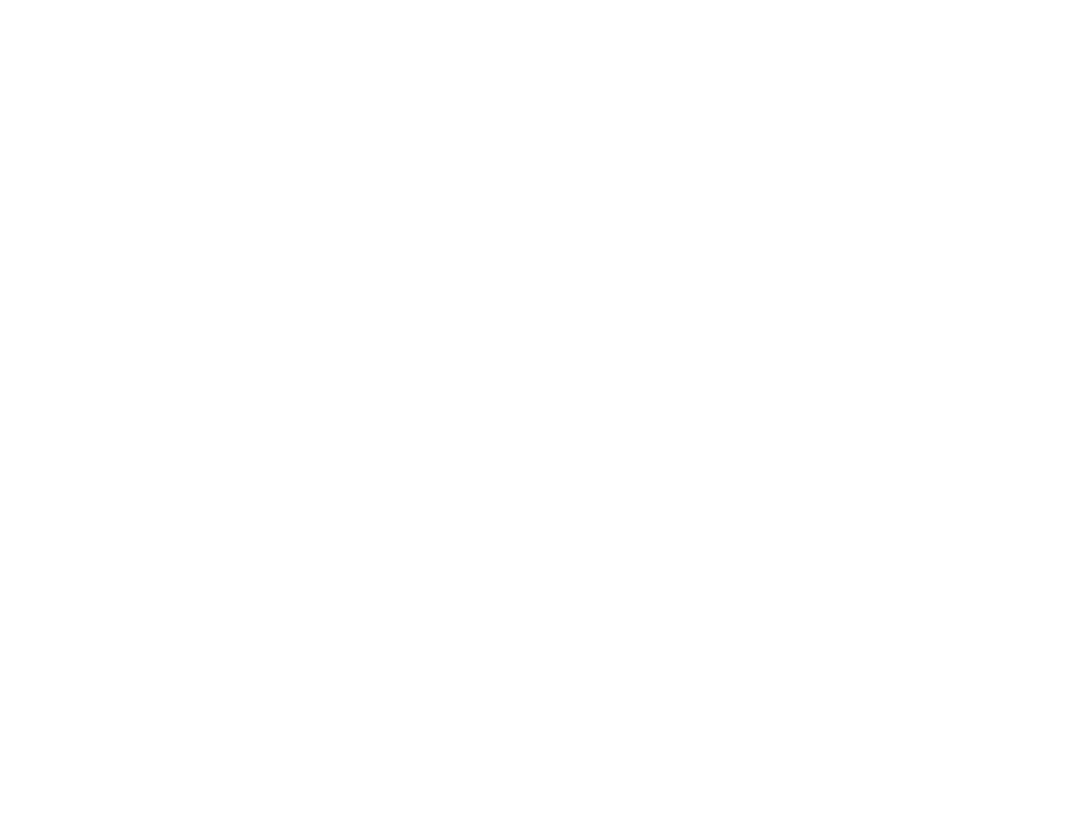
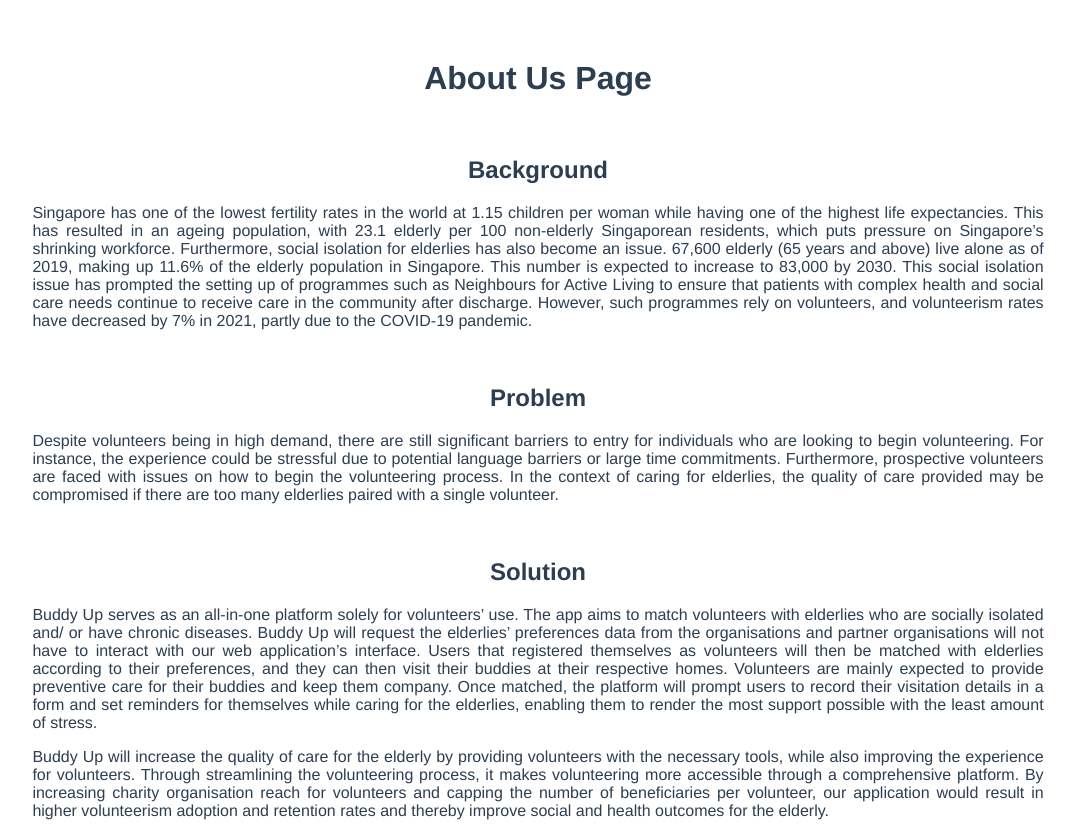
Before and after one commit to yx0555/BuddyUp, a Vue app: page /aboutus in a window 1280 px wide. Before the commit this address had no page. Shown: the whole page, without its empty margins (102-1177 px from the left). Before the commit the page ends 800 px from the top, so only its background shows below. Built offline with nearby package versions, Linux system fonts and the light colour scheme.

Commit message:
about us & home page, fixed image

```diff
--- a/src/router/index.js
+++ b/src/router/index.js
@@ -5,6 +5,7 @@ import MyBuddies from '@/views/MyBuddies.vue'
 import MyCalendar from '@/views/MyCalendar.vue'
 import Profile from '@/views/Profile.vue'
 import Register from '@/views/Register.vue'
+import AboutUs from '@/views/AboutUs.vue'
 
 const routes = [
     {
@@ -36,6 +37,11 @@ const routes = [
         path: '/register',
         name: 'Register',
         component: Register
+    },
+    {
+        path: '/aboutus',
+        name: 'AboutUs',
+        component: AboutUs
     }
 ]
 
--- /dev/null
+++ b/src/views/AboutUs.vue
@@ -0,0 +1,70 @@
+<template>
+  <h1>About Us Page</h1>
+  <br />
+  <h2>Background</h2>
+  <p>
+    Singapore has one of the lowest fertility rates in the world at 1.15
+    children per woman while having one of the highest life expectancies. This
+    has resulted in an ageing population, with 23.1 elderly per 100 non-elderly
+    Singaporean residents, which puts pressure on Singapore’s shrinking
+    workforce. Furthermore, social isolation for elderlies has also become an
+    issue. 67,600 elderly (65 years and above) live alone as of 2019, making up
+    11.6% of the elderly population in Singapore. This number is expected to
+    increase to 83,000 by 2030. This social isolation issue has prompted the
+    setting up of programmes such as Neighbours for Active Living to ensure that
+    patients with complex health and social care needs continue to receive care
+    in the community after discharge. However, such programmes rely on
+    volunteers, and volunteerism rates have decreased by 7% in 2021, partly due
+    to the COVID-19 pandemic.
+  </p>
+  <br />
+  <h2>Problem</h2>
+  <p>
+    Despite volunteers being in high demand, there are still significant
+    barriers to entry for individuals who are looking to begin volunteering. For
+    instance, the experience could be stressful due to potential language
+    barriers or large time commitments. Furthermore, prospective volunteers are
+    faced with issues on how to begin the volunteering process. In the context
+    of caring for elderlies, the quality of care provided may be compromised if
+    there are too many elderlies paired with a single volunteer.
+  </p>
+  <br />
+  <h2>Solution</h2>
+  <p>
+    Buddy Up serves as an all-in-one platform solely for volunteers’ use. The
+    app aims to match volunteers with elderlies who are socially isolated and/
+    or have chronic diseases. Buddy Up will request the elderlies’ preferences
+    data from the organisations and partner organisations will not have to
+    interact with our web application’s interface. Users that registered
+    themselves as volunteers will then be matched with elderlies according to
+    their preferences, and they can then visit their buddies at their respective
+    homes. Volunteers are mainly expected to provide preventive care for their
+    buddies and keep them company. Once matched, the platform will prompt users
+    to record their visitation details in a form and set reminders for
+    themselves while caring for the elderlies, enabling them to render the most
+    support possible with the least amount of stress.
+  </p>
+
+  <p>
+    Buddy Up will increase the quality of care for the elderly by providing
+    volunteers with the necessary tools, while also improving the experience for
+    volunteers. Through streamlining the volunteering process, it makes
+    volunteering more accessible through a comprehensive platform. By increasing
+    charity organisation reach for volunteers and capping the number of
+    beneficiaries per volunteer, our application would result in higher
+    volunteerism adoption and retention rates and thereby improve social and
+    health outcomes for the elderly.
+  </p>
+</template>
+
+<script>
+export default {};
+</script>
+
+<style>
+p {
+  text-align: justify;
+  margin-left: 10%;
+  margin-right: 10%;
+}
+</style>
--- a/src/views/Home.vue
+++ b/src/views/Home.vue
@@ -1,13 +1,14 @@
 <template>
   <h1>Home Page</h1>
+  <br />
+  <h4>Upcoming Tasks:</h4>
+  <br />
+  <h4>Important Reminders:</h4>
 </template>
 
 <script>
-export default {
-
-}
+export default {};
 </script>
 
 <style>
-
 </style>
--- a/src/views/Login.vue
+++ b/src/views/Login.vue
@@ -1,6 +1,6 @@
 <template>
   <div id="app">
-    <img src="src/assets/BuddyUpLogo.png" alt = "IDK WHY IS THIS IMAGE BROKEN HELP">
+    <img src="@/assets/BuddyUpLogo.png" alt = "IDK WHY IS THIS IMAGE BROKEN HELP">
   </div>
 </template>
 
--- a/src/views/Register.vue
+++ b/src/views/Register.vue
@@ -1,6 +1,6 @@
 <template>
   <div id="app">
-    <img src="src/assets/BuddyUpLogo.png" alt = "IDK WHY IS THIS IMAGE BROKEN HELP">
+    <img src="@/assets/BuddyUpLogo.png" alt = "Buddy Up Logo">
   </div>
 
   <h1>CREATE AN ACCOUNT</h1>
```
